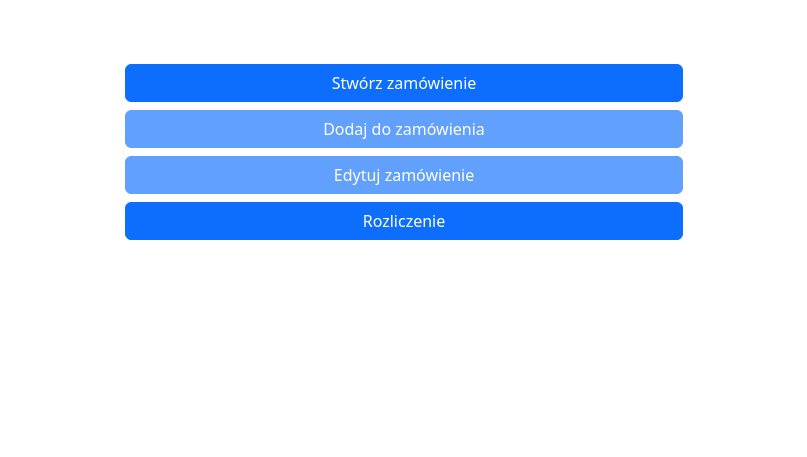
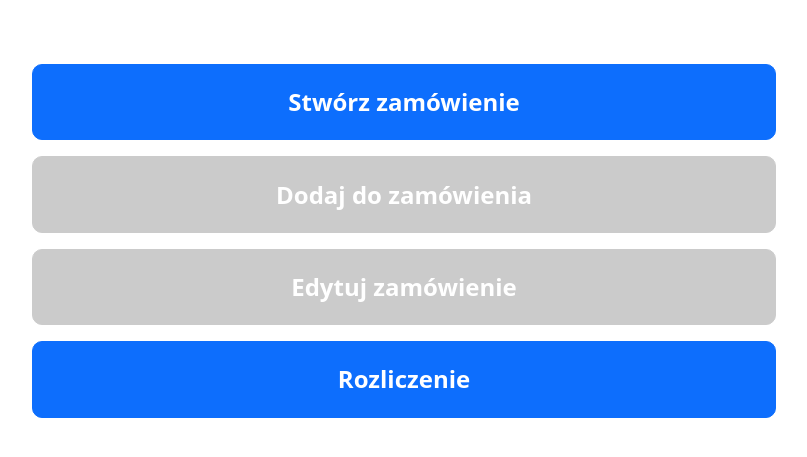
Before and after one commit to MatRos-sf/gastroflow, a Django app: page /service/ in a window 1280 px wide. Shown: the part 72-529 px from the top of the page, without its empty margins (236-1043 px from the left). Run offline with Django 5.2, Linux system fonts and the light colour scheme.

Commit message:
refactor(waiter) change layout menu

```diff
--- a/service/templates/service/menu_waiter.html
+++ b/service/templates/service/menu_waiter.html
@@ -3,15 +3,31 @@
     Menu waiter
 {% endblock title %}
 {% block content %}
+    <style>
+        .waiter-btn {
+            font-size: 1.5rem;        /* większy tekst */
+            padding: 1.2rem;          /* większe wypełnienie */
+            border-radius: 10px;      /* zaokrąglenia rogów */
+            font-weight: bold;        /* pogrubiony tekst */
+            transition: transform 0.1s ease-in-out;
+        }
+        .waiter-btn:hover {
+            transform: scale(1.05);   /* lekkie powiększenie przy najechaniu */
+        }
+        .waiter-btn:disabled {
+            background-color: #b0b0b0 !important;
+            border-color: #b0b0b0 !important;
+        }
+    </style>
     <div class="container">
-        <div class="d-grid gap-2 col-6 mx-auto pt-5">
+        <div class="d-grid gap-3 col-8 mx-auto pt-5">
             <a href="{% url 'service:order-table' %}"
-               class="btn btn-primary"
-               type="button">Stwórz zamówienie</a>
-            <button class="btn btn-primary" type="button" disabled>Dodaj do zamówienia</button>
-            <button class="btn btn-primary" type="button" disabled>Edytuj zamówienie</button>
+               class="btn btn-primary waiter-btn"
+               type="button">Stwórz zamówienie</a>
+            <button class="btn btn-primary waiter-btn" type="button" disabled>Dodaj do zamówienia</button>
+            <button class="btn btn-primary waiter-btn" type="button" disabled>Edytuj zamówienie</button>
             <a href="{% url 'service:table-settle' %}"
-               class="btn btn-primary"
+               class="btn btn-primary waiter-btn"
                type="button">Rozliczenie</a>
         </div>
     </div>
```
